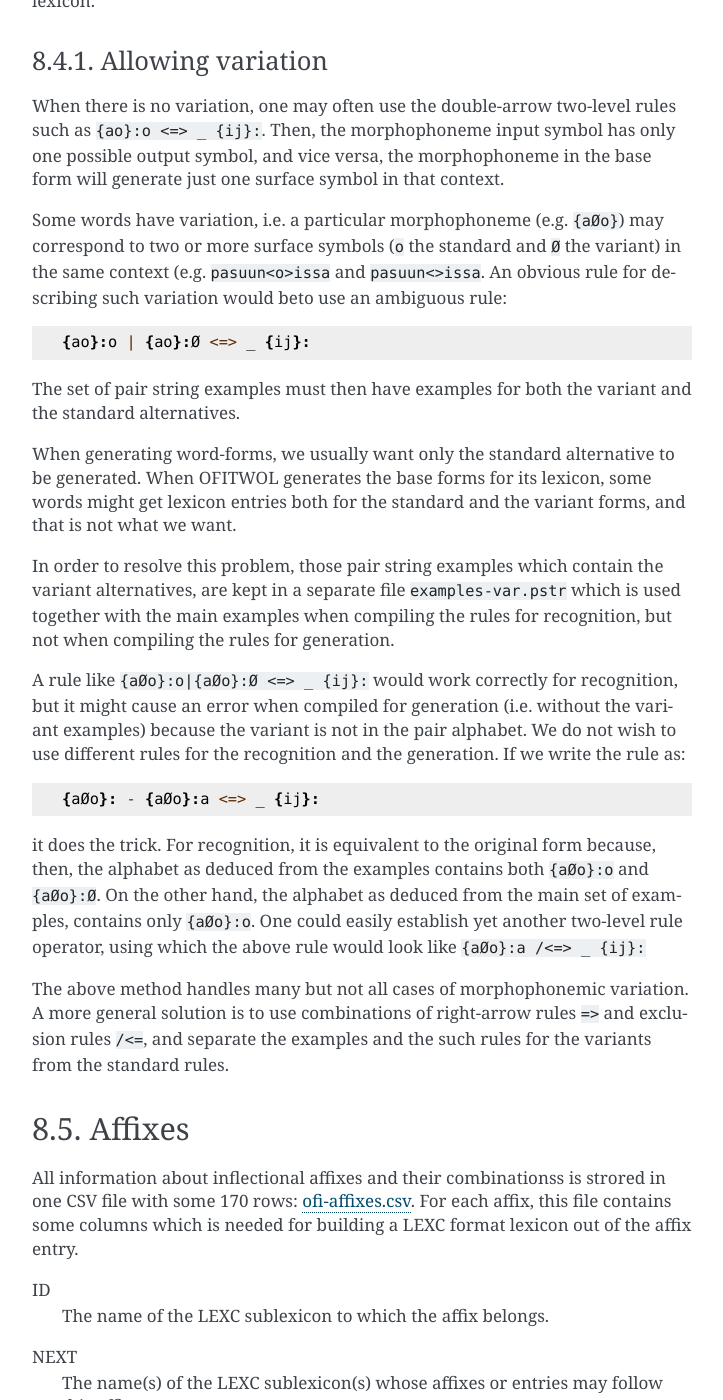
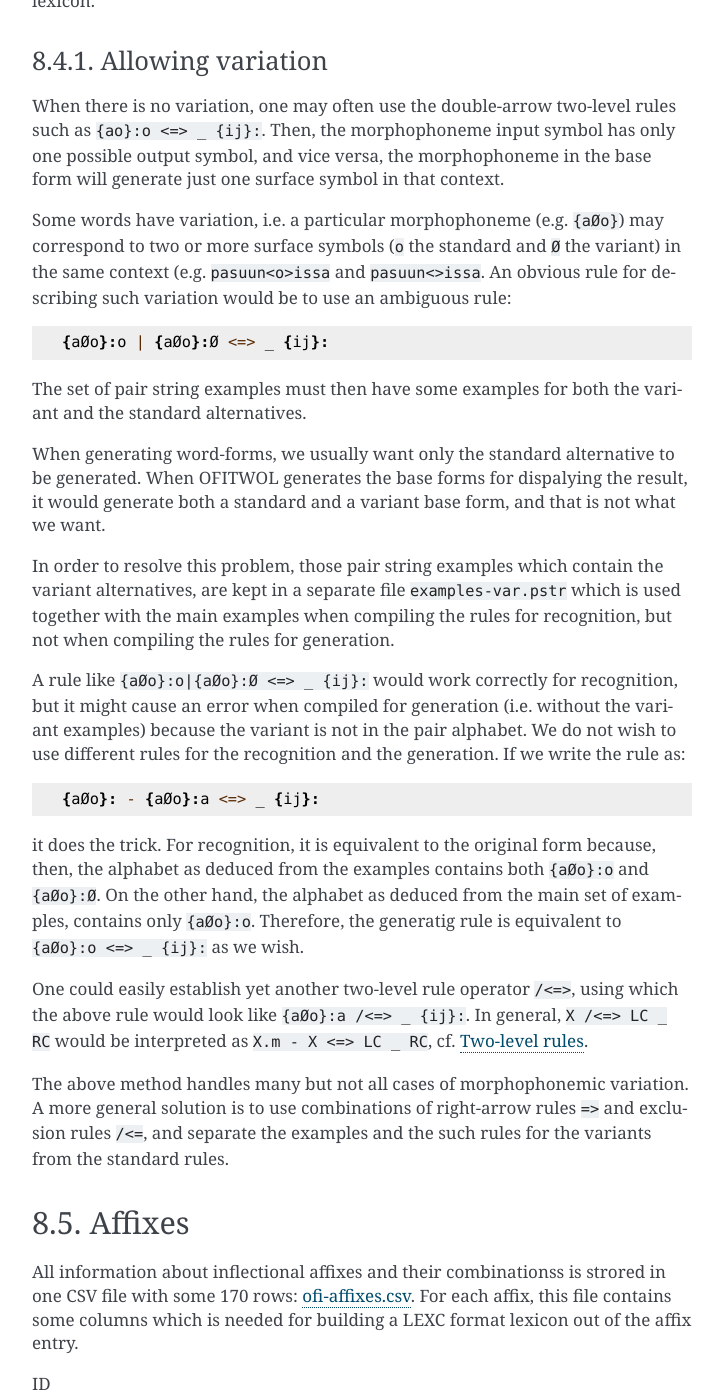
Before and after one commit to koskenni/twol, a Sphinx documentation site: the page built from docs/ofitwol.rst, in a window 1280 px wide and 1400 px high, scrolled down 6425 px. Shown: the whole window, without its empty margins (388-1111 px from the left). Built offline with Sphinx 7.4.7, drawn with Linux system fonts in a browser that asks for light colours.

Commit message:
socs rev

```diff
--- a/docs/conf.py
+++ b/docs/conf.py
@@ -21,6 +21,7 @@ extensions = [
 #    'sphinx.ext.doctest',
 #    'sphinx.ext.intersphinx',
 #    'sphinx.ext.todo',
+    "sphinx.ext.autosectionlabel",
     'sphinx.ext.coverage',
     'sphinx.ext.mathjax',
     'sphinx.ext.ifconfig',
@@ -29,6 +30,8 @@ extensions = [
     'sphinx.ext.graphviz',
 #    'notfound.extension',
 ]
+# Make sure the target is unique
+autosectionlabel_prefix_document = True
 
 templates_path = ['_templates']
 
--- a/docs/index.rst
+++ b/docs/index.rst
@@ -28,5 +28,3 @@ Welcome to twol's documentation!
 
 Indices and tables
 ==================
-
-* :ref:`search`
--- a/docs/ofitwol.rst
+++ b/docs/ofitwol.rst
@@ -177,13 +177,13 @@ Allowing variation
 
 When there is no variation, one may often use the double-arrow two-level rules such as ``{ao}:o <=> _ {ij}:``.  Then, the morphophoneme input symbol has only one possible output symbol, and vice versa, the morphophoneme in the base form will generate just one surface symbol in that context.
 
-Some words have variation, i.e. a particular morphophoneme (e.g. ``{aØo}``) may correspond to two or more surface symbols (``o`` the standard and ``Ø`` the variant) in the same context (e.g. ``pasuun<o>issa`` and ``pasuun<>issa``.  An obvious rule for describing such variation would beto use an ambiguous rule::
+Some words have variation, i.e. a particular morphophoneme (e.g. ``{aØo}``) may correspond to two or more surface symbols (``o`` the standard and ``Ø`` the variant) in the same context (e.g. ``pasuun<o>issa`` and ``pasuun<>issa``.  An obvious rule for describing such variation would be to use an ambiguous rule::
 
-  {ao}:o | {ao}:Ø <=> _ {ij}:
+  {aØo}:o | {aØo}:Ø <=> _ {ij}:
 
-The set of pair string examples must then have examples for both the variant and the standard alternatives.
+The set of pair string examples must then have some examples for both the variant and the standard alternatives.
 
-When generating word-forms, we usually want only the standard alternative to be generated.  When OFITWOL generates the base forms for its lexicon, some words might get lexicon entries both for the standard and the variant forms, and that is not what we want.
+When generating word-forms, we usually want only the standard alternative to be generated.  When OFITWOL generates the base forms for dispalying the result, it would generate both a standard and a variant base form, and that is not what we want.
 
 In order to resolve this problem, those pair string examples which contain the variant alternatives, are kept in a separate file ``examples-var.pstr`` which is used together with the main examples when compiling the rules for recognition, but not when compiling the rules for generation.
 
@@ -191,7 +191,9 @@ A rule like ``{aØo}:o|{aØo}:Ø <=> _ {ij}:`` would work correctly for recognit
 
   {aØo}: - {aØo}:a <=> _ {ij}:
 
-it does the trick.  For recognition, it is equivalent to the original form because, then, the alphabet as deduced from the examples contains both ``{aØo}:o`` and ``{aØo}:Ø``.  On the other hand, the alphabet as deduced from the main set of examples, contains only ``{aØo}:o``.  One could easily establish yet another two-level rule operator, using which the above rule would look like ``{aØo}:a /<=> _ {ij}:``
+it does the trick.  For recognition, it is equivalent to the original form because, then, the alphabet as deduced from the examples contains both ``{aØo}:o`` and ``{aØo}:Ø``.  On the other hand, the alphabet as deduced from the main set of examples, contains only ``{aØo}:o``.  Therefore, the generatig rule is equivalent to ``{aØo}:o <=> _ {ij}:`` as we wish.
+
+One could easily establish yet another two-level rule operator  ``/<=>``, using which the above rule would look like ``{aØo}:a /<=> _ {ij}:``.  In general, ``X /<=> LC _ RC`` would be interpreted as ``X.m - X <=> LC _ RC``, cf. :ref:`formalism:two-level rules`.
 
 The above method handles many but not all cases of morphophonemic variation.  A more general solution is to use combinations of right-arrow rules ``=>`` and exclusion rules ``/<=``,   and separate the examples and the such rules for the variants from the standard rules.
 
```
